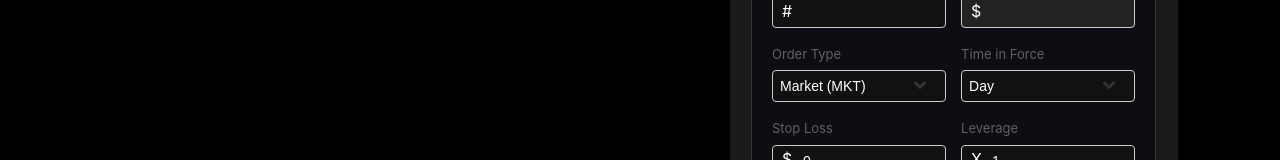
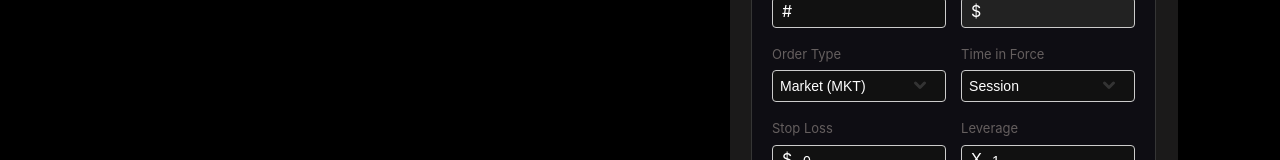
Before and after one commit to vepaan/market, a React (Create React App) app in the folder frontend/: page /market in a window 1280 px wide. Shown: the part 535-695 px from the top of the page. Built offline with nearby package versions, Linux system fonts and the light colour scheme; no server answers; what chartjs-plugin-zoom would draw is missing.

Commit message:
handled search bar

```diff
--- a/frontend/src/pages/placeorder.js
+++ b/frontend/src/pages/placeorder.js
@@ -111,7 +111,7 @@ function PlaceOrder() {
               value={duration}
               onChange={(e) => setDuration(e.target.value)}
             >
-              <option value="day">Day</option>
+              <option value="Session">Session</option>
               <option value="GTC">Good Til Canceled</option>
               <option value="IOC">Immediate Or Cancel</option>
               <option value="FOK">Fill Or Kill</option>
```
